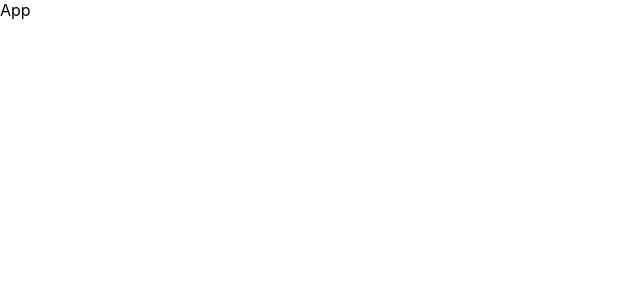
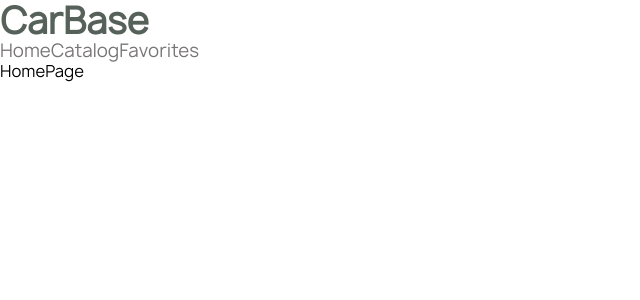
Before and after one commit to Senichkaa/test-car-rental, a React (Create React App) app: page / in a window 1280 px wide. Shown: the top 300 px of the page, without its empty margins (0-640 px from the left). Built offline with nearby package versions, Linux system fonts and the light colour scheme.

Commit message:
added routes and header components

```diff
--- a/src/common/GlobalStyles.jsx
+++ b/src/common/GlobalStyles.jsx
@@ -1,6 +1,6 @@
 import { createGlobalStyle } from 'styled-components';
 import 'modern-normalize';
-import { Manrope } from '../fonts/manrope-regular.woff2';
+import Manrope from '../fonts/manrope-regular.woff2';
 
 export const GlobalStyles = createGlobalStyle`
     @font-face {
--- a/src/components/App.jsx
+++ b/src/components/App.jsx
@@ -1,3 +1,25 @@
-export const App = () => {
-  return <div>App</div>;
-};
+import { Routes, Route } from 'react-router-dom';
+import Layout from './Layout/Layout';
+import { lazy } from 'react';
+
+const HomePage = lazy(() => import('../components/pages/HomePage'));
+const CatalogPage = lazy(() => import('../components/pages/CatalogPage'));
+const FavoritePage = lazy(() => import('../components/pages/FavoritePage'));
+
+function App() {
+  return (
+    <>
+      <Routes>
+        <Route path="/" element={<Layout />}>
+          <Route index element={<HomePage />} />
+          <Route path="/catalog" element={<CatalogPage />} />
+          <Route path="/favorites" element={<FavoritePage />} />
+
+          <Route path="*" element={<HomePage />} />
+        </Route>
+      </Routes>
+    </>
+  );
+}
+
+export default App;
--- /dev/null
+++ b/src/components/Havigation/Navigation.jsx
@@ -0,0 +1,14 @@
+import React from 'react';
+import { NaviLink } from './Navigation.styled';
+
+const Navigation = () => {
+  return (
+    <nav>
+      <NaviLink to="/">Home</NaviLink>
+      <NaviLink to="/catalog">Catalog</NaviLink>
+      <NaviLink to="/favorites">Favorites</NaviLink>
+    </nav>
+  );
+};
+
+export default Navigation;
--- /dev/null
+++ b/src/components/Havigation/Navigation.styled.jsx
@@ -0,0 +1,9 @@
+import styled from 'styled-components';
+import { NavLink } from 'react-router-dom';
+
+export const NaviLink = styled(NavLink)`
+  color: #787575;
+  font-size: 18px;
+  transition: all 250ms ease-in-out 0ms;
+  text-decoration: none;
+`;
--- /dev/null
+++ b/src/components/Header/Header.jsx
@@ -0,0 +1,13 @@
+import { HeaderTitle } from './Header.styled';
+import Navigation from 'components/Havigation/Navigation';
+function Header() {
+  return (
+    <header>
+      <div>
+        <HeaderTitle to="/">CarBase</HeaderTitle>
+        <Navigation />
+      </div>
+    </header>
+  );
+}
+export default Header;
--- /dev/null
+++ b/src/components/Header/Header.styled.jsx
@@ -0,0 +1,9 @@
+import styled from 'styled-components';
+import { NavLink } from 'react-router-dom';
+
+export const HeaderTitle = styled(NavLink)`
+  color: #56615a;
+  text-decoration: none;
+  font-size: 36px;
+  font-weight: 600;
+`;
--- /dev/null
+++ b/src/components/Layout/Layout.jsx
@@ -0,0 +1,16 @@
+import { Suspense } from 'react';
+import { Outlet } from 'react-router-dom';
+import Header from 'components/Header/Header';
+
+function Layout() {
+  return (
+    <>
+      <Header />
+      <Suspense>
+        <Outlet />
+      </Suspense>
+    </>
+  );
+}
+
+export default Layout;
--- /dev/null
+++ b/src/components/pages/CatalogPage.jsx
@@ -0,0 +1,7 @@
+import React from 'react';
+
+const CatalogPage = () => {
+  return <div>CatalogPage</div>;
+};
+
+export default CatalogPage;
--- /dev/null
+++ b/src/components/pages/FavoritePage.jsx
@@ -0,0 +1,9 @@
+import React from 'react'
+
+const FavoritePage = () => {
+  return (
+    <div>FavoritePage</div>
+  )
+}
+
+export default FavoritePage
--- /dev/null
+++ b/src/components/pages/HomePage.jsx
@@ -0,0 +1,9 @@
+import React from 'react'
+
+const HomePage = () => {
+  return (
+    <div>HomePage</div>
+  )
+}
+
+export default HomePage
--- a/src/index.js
+++ b/src/index.js
@@ -1,10 +1,15 @@
 import React from 'react';
 import ReactDOM from 'react-dom/client';
-import { App } from 'components/App';
+import { BrowserRouter } from 'react-router-dom';
+import App from 'components/App';
 import './index.css';
+import { GlobalStyles } from 'common/GlobalStyles';
 
 ReactDOM.createRoot(document.getElementById('root')).render(
   <React.StrictMode>
-    <App />
+    <BrowserRouter>
+      <GlobalStyles />
+      <App />
+    </BrowserRouter>
   </React.StrictMode>
 );
```
